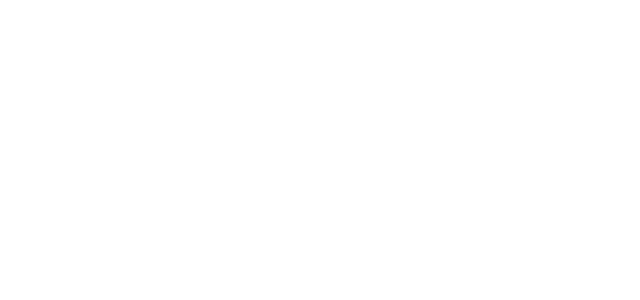
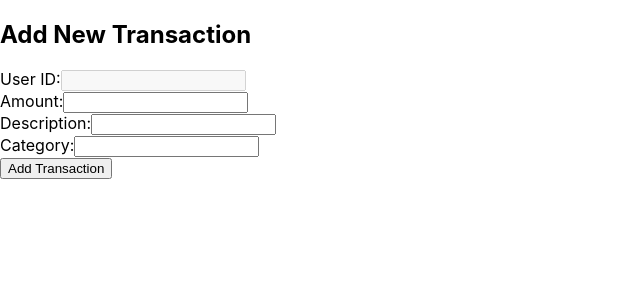
Before and after one commit to zeynephakgul/frontend-app, a React (Create React App) app: page /addtransaction in a window 1280 px wide. Before the commit this address had no page. Shown: the top 300 px of the page, without its empty margins (0-640 px from the left). Built offline with nearby package versions, Linux system fonts and the light colour scheme.

Commit message:
Transfer and Transaction Back&Front integrations

```diff
--- /dev/null
+++ b/src/AddTransactionForm.js
@@ -0,0 +1,88 @@
+import React, { useState, useEffect } from 'react';
+import axios from 'axios';
+
+const AddTransactionForm = () => {
+    const [transaction, setTransaction] = useState({
+        userId: '', // Initialize userId state
+        amount: '',
+        description: '',
+        category: ''
+    });
+
+    useEffect(() => {
+        const storedUserId = localStorage.getItem('userId');
+        if (storedUserId) {
+            setTransaction(prevState => ({ ...prevState, userId: storedUserId }));
+        }
+    }, []);
+
+
+    const handleChange = (e) => {
+        const { name, value } = e.target;
+        setTransaction(prevState => ({ ...prevState, [name]: value }));
+    };
+
+    const handleSubmit = async (e) => {
+        e.preventDefault();
+        try {
+            const response = await axios.post('http://localhost:5145/api/CaseStudy/AddTransaction', transaction);
+            console.log(response.data);
+            alert('Transaction added successfully');
+            setTransaction({
+                userId: localStorage.getItem('userId') || '',
+                amount: '',
+                description: '',
+                category: ''
+            });
+        } catch (error) {
+            alert('Failed to add transaction');
+            console.error(error);
+        }
+    };
+
+    return (
+        <div>
+            <h2>Add New Transaction</h2>
+            <form onSubmit={handleSubmit}>
+                <label>User ID:</label>
+                <input
+                    type="text"
+                    name="userId"
+                    value={transaction.userId}
+                    onChange={handleChange}
+                    disabled // Disable user input for userId
+                    required
+                /><br />
+
+                <label>Amount:</label>
+                <input
+                    type="number"
+                    name="amount"
+                    value={transaction.amount}
+                    onChange={handleChange}
+                    required
+                /><br />
+
+                <label>Description:</label>
+                <input
+                    type="text"
+                    name="description"
+                    value={transaction.description}
+                    onChange={handleChange}
+                /><br />
+
+                <label>Category:</label>
+                <input
+                    type="text"
+                    name="category"
+                    value={transaction.category}
+                    onChange={handleChange}
+                /><br />
+
+                <button type="submit">Add Transaction</button>
+            </form>
+        </div>
+    );
+};
+
+export default AddTransactionForm;
--- a/src/App.js
+++ b/src/App.js
@@ -1,18 +1,25 @@
 import React from 'react';
-import { BrowserRouter as Router, Route, Routes } from 'react-router-dom';
+import { BrowserRouter as Router, Routes, Route } from 'react-router-dom';
 import SignUp from './SignUp';
 import LoginForm from './LoginForm';
 import MainPage from './MainPage';
+import AddTransactionForm from './AddTransactionForm';
+import { UserProvider } from './UserContext'; // Import UserProvider
+import TransferForm from './TransferForm';
 
 const App = () => {
     return (
+        <UserProvider>
             <Router>
                 <Routes>
                     <Route path="/" element={<SignUp />} />
                     <Route path="/login" element={<LoginForm />} />
                     <Route path='/mainpage' element={<MainPage />} />
+                    <Route path='/addtransaction' element={<AddTransactionForm />} />
+                    <Route path='/transfer' element={<TransferForm />} />
                 </Routes>
             </Router>
+        </UserProvider>
     );
 };
 
--- a/src/LoginForm.js
+++ b/src/LoginForm.js
@@ -1,9 +1,11 @@
 import React, { useState } from 'react';
+import axios from 'axios';
 import { useNavigate } from 'react-router-dom';
-import axios from 'axios'; // Assuming you use axios for HTTP requests
+import { useUser } from './UserContext';
 
 const LoginForm = () => {
     const navigate = useNavigate();
+    const { setUserId } = useUser(); // Destructure setUserId from useUser
     const [formData, setFormData] = useState({
         username: '',
         passwordhash: '',
@@ -12,18 +14,29 @@
     const handleSubmit = async (e) => {
         e.preventDefault();
         try {
-            // Make an API request to authenticate user
-            const response = await axios.post('http://localhost:5145/api/CaseStudy/Login', formData);
+            const response = await axios.post('http://localhost:5145/api/CaseStudy/Login', {
+                username: formData.username,
+                passwordhash: formData.passwordhash
+            });
             console.log('Login successful!', response.data);
 
-            // Redirect to main page upon successful login
-            navigate('/mainpage');
-
+            const { userId } = response.data;
+            if (userId) {
+                // Handle successful login, set userId in context and localStorage
+                setUserId(userId);
+                localStorage.setItem('userId', userId);
+                navigate('/mainpage');
+            } else {
+                console.error('UserID is undefined or null in response.', response.data);
+                // Handle case where userId is not received as expected
+            }
         } catch (error) {
             console.error('Login failed!', error);
             // Handle login failure (show error message, etc.)
         }
     };
+
+
 
     const handleChange = (e) => {
         setFormData({
--- a/src/MainPage.js
+++ b/src/MainPage.js
@@ -1,12 +1,25 @@
 import React, { useState } from 'react';
 import axios from 'axios';
+import { Link } from 'react-router-dom'; // Import Link from react-router-dom for navigation
 
 const MainPage = () => {
     const [username, setUsername] = useState('');
 
     return (
-        <div>
+        <div style={{ textAlign: 'center' }}>
             <h2>Main Page</h2>
+
+            <Link to="/profile">
+                <button style={{ margin: '10px' }}>Profile</button>
+            </Link>
+
+            <Link to="/addtransaction">
+                <button style={{ margin: '10px' }}>Manage Transactions</button>
+            </Link>
+
+            <Link to="/transfer">
+                <button style={{ margin: '10px' }}>Manage Transfers</button>
+            </Link>
         </div>
     );
 };
--- /dev/null
+++ b/src/TransferForm.js
@@ -0,0 +1,79 @@
+import React, { useState } from 'react';
+import axios from 'axios';
+
+const TransferForm = () => {
+    const [formData, setFormData] = useState({
+        username: '',
+        amount: '',
+        description: ''
+    });
+
+    const [recipientUserId, setRecipientUserId] = useState(null);
+    const [transferStatus, setTransferStatus] = useState('');
+
+    const handleChange = (e) => {
+        const { name, value } = e.target;
+        setFormData({ ...formData, [name]: value });
+    };
+
+    const handleSubmit = async (e) => {
+        e.preventDefault();
+
+        try {
+            // Check if username exists and get recipientUserId
+            const response = await axios.get(`http://localhost:5145/api/CaseStudy/GetUserIdByUsername?username=${formData.username}`);
+            const recipientId = response.data;
+
+            if (!recipientId) {
+                setTransferStatus('Recipient username not found.');
+                return;
+            }
+
+            // Proceed with the transfer
+            const transferData = {
+                senderUserId: localStorage.getItem('userId'), // Assuming sender's userId is stored in localStorage
+                receiverUserId: recipientId,
+                amount: formData.amount,
+                description: formData.description
+            };
+
+            const transferResponse = await axios.post('http://localhost:5145/api/CaseStudy/AddTransfer', transferData);
+            setTransferStatus(transferResponse.data);
+
+            // Clear form after successful transfer
+            setFormData({
+                username: '',
+                amount: '',
+                description: ''
+            });
+
+        } catch (error) {
+            console.error('Error during transfer:', error);
+            setTransferStatus('Failed to transfer funds.');
+        }
+    };
+
+    return (
+        <div>
+            <h2>Transfer Funds</h2>
+            <form onSubmit={handleSubmit}>
+                <div>
+                    <label>Recipient Username:</label>
+                    <input type="text" name="username" value={formData.username} onChange={handleChange} />
+                </div>
+                <div>
+                    <label>Amount:</label>
+                    <input type="number" name="amount" value={formData.amount} onChange={handleChange} />
+                </div>
+                <div>
+                    <label>Description:</label>
+                    <input type="text" name="description" value={formData.description} onChange={handleChange} />
+                </div>
+                <button type="submit">Transfer</button>
+            </form>
+            {transferStatus && <p>{transferStatus}</p>}
+        </div>
+    );
+};
+
+export default TransferForm;
--- /dev/null
+++ b/src/UserContext.js
@@ -0,0 +1,23 @@
+import React, { createContext, useContext, useState } from 'react';
+
+const UserContext = createContext();
+
+const UserProvider = ({ children }) => {
+    const [userId, setUserId] = useState(localStorage.getItem('userId') || null); // Initialize userId state from localStorage
+
+    return (
+        <UserContext.Provider value={{ userId, setUserId }}>
+            {children}
+        </UserContext.Provider>
+    );
+};
+
+const useUser = () => {
+    const context = useContext(UserContext);
+    if (!context) {
+        throw new Error('useUser must be used within a UserProvider');
+    }
+    return context;
+};
+
+export { UserContext, UserProvider, useUser };
```
Lines whose indentation alone changed are shown as unchanged.
